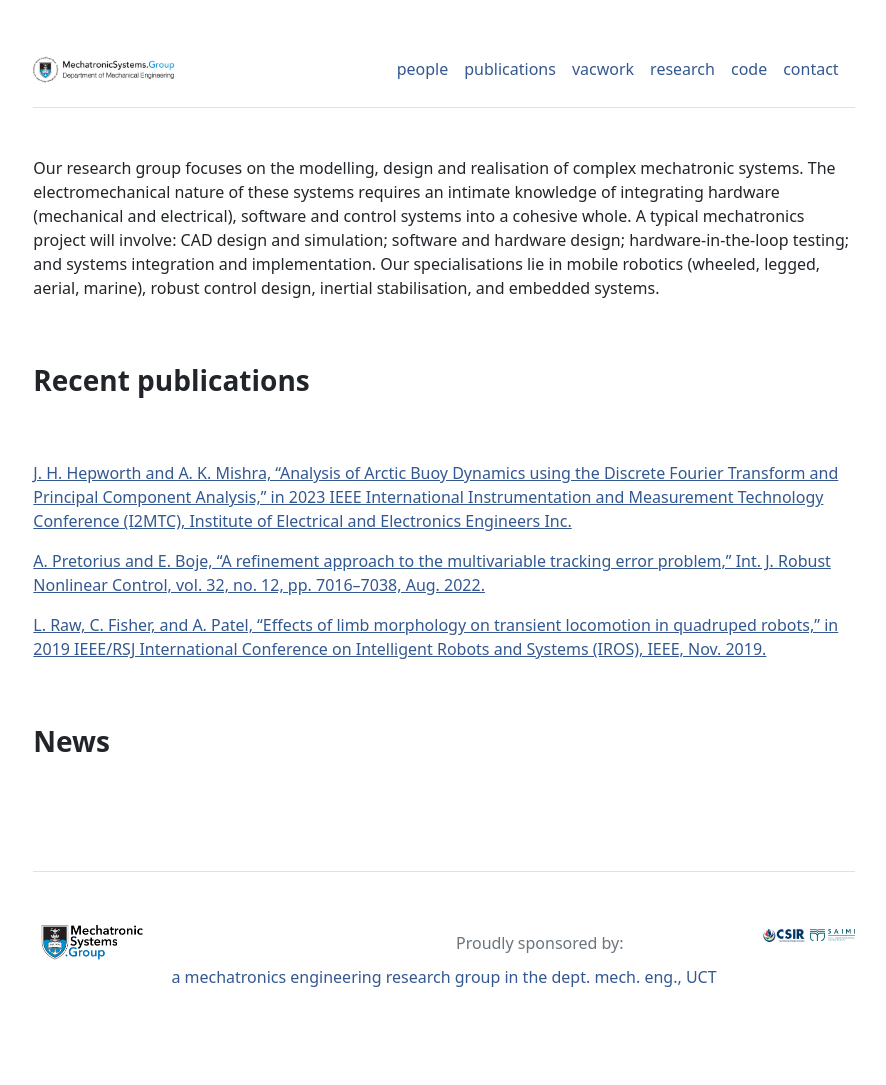
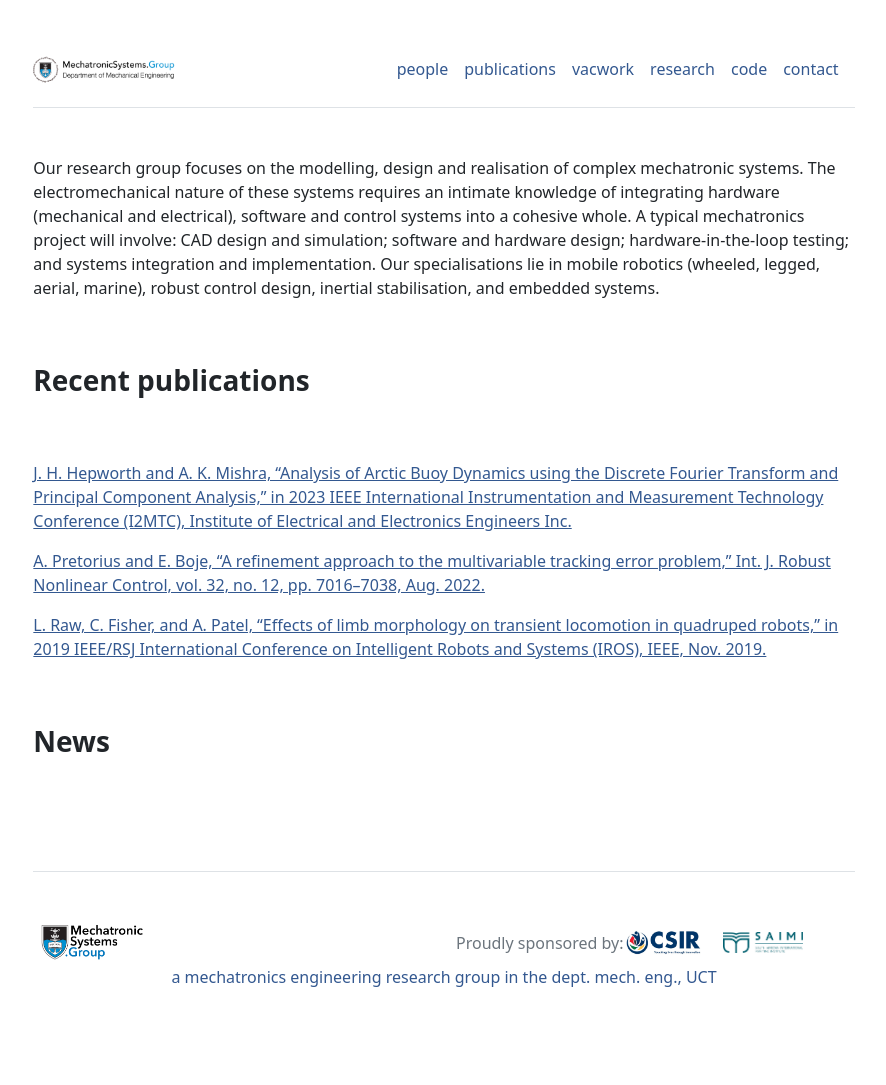
Before and after one commit to MechatronicSystems-Group/mechatronicsystems-group.github.io, a Jekyll site: the page built from index.md, in a window 1280 px wide. Shown: the whole page, without its empty margins (196-1082 px from the left). Built offline with Jekyll 4.4.1, drawn with Linux system fonts in a browser that asks for light colours.

Commit message:
Update footer.html

```diff
--- a/_includes/footer.html
+++ b/_includes/footer.html
@@ -6,9 +6,9 @@
       </a>
     </div>
     <div class="col-md-6 text-end social-media-icons" style="display: flex; align-items: center;">
-      <p style="margin-right: 10px; padding: 0; white-space: nowrap; margin-bottom: 0;">Proudly sponsored by:<p>
+      <p style="margin: 0;">Proudly sponsored by:</p>
       {% for item in site.data.settings.funders %}
-        <img src="{{ site.github.url }}/{{ item.image }}" alt="Contact" style="margin-right 20px;" width="20%">
+        <img src="{{ site.github.url }}/{{ item.image }}" alt="Contact" style="margin-right: 20px; margin-bottom: 0;" width="20%">
       {% endfor %}
     </div>
   </div>
```
